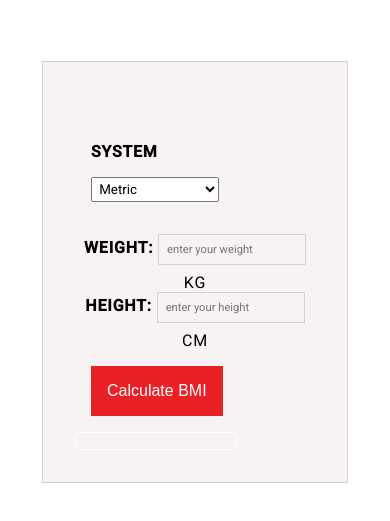
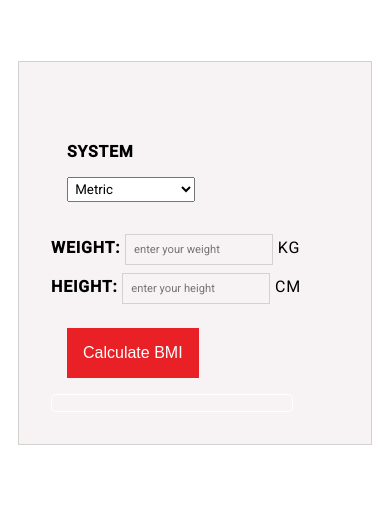
Before and after one commit to SandhyaR1007/BMI-Calculator, a website: page index.html in a window 390 px wide. Shown: the part 97-618 px from the top of the page. Drawn offline with Linux system fonts and the light colour scheme.

Commit message:
update index.css

```diff
--- a/index.css
+++ b/index.css
@@ -115,13 +115,13 @@ label{
   @media screen and (max-width: 550px) {
 
     .main{
-        width: 15rem;
+        width: 20rem;
         margin:2rem auto;
         padding: 2rem;
 
     }
     .result{
-        width: 10rem;
+        width: 15rem;
     }
     .system{
         width: 8rem;
@@ -134,7 +134,7 @@ label{
   @media screen and (max-width: 400px) {
 
     .main{
-        width: 15rem;
+        width: 18rem;
         font-size: 1rem;
         margin:2rem auto;
 
@@ -150,7 +150,7 @@ label{
         margin:1rem;
     }
     .result{
-        width: 7rem;
+        width: 12rem;
         padding: 0.5rem 1.5rem;
         margin: 0rem;
     }
```
